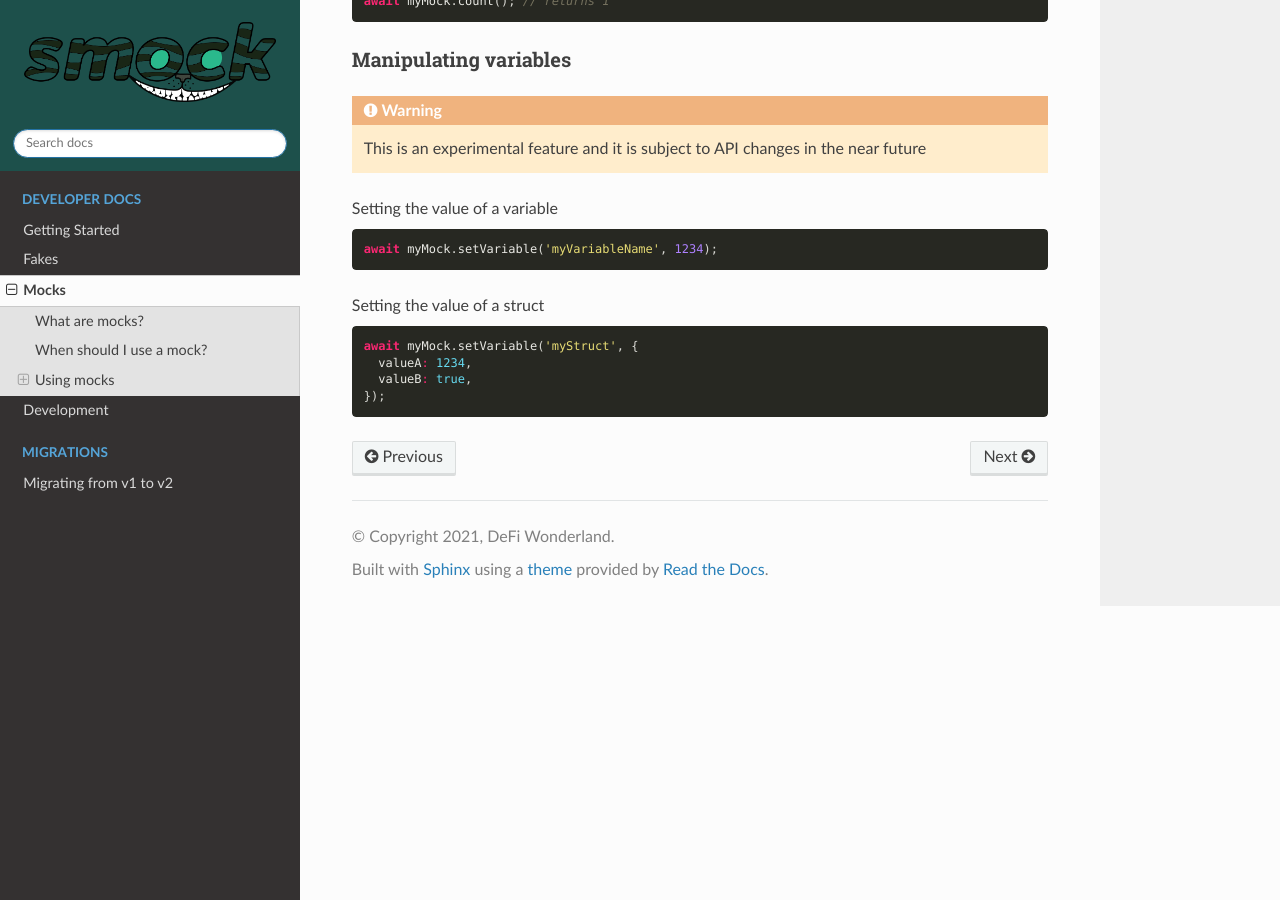
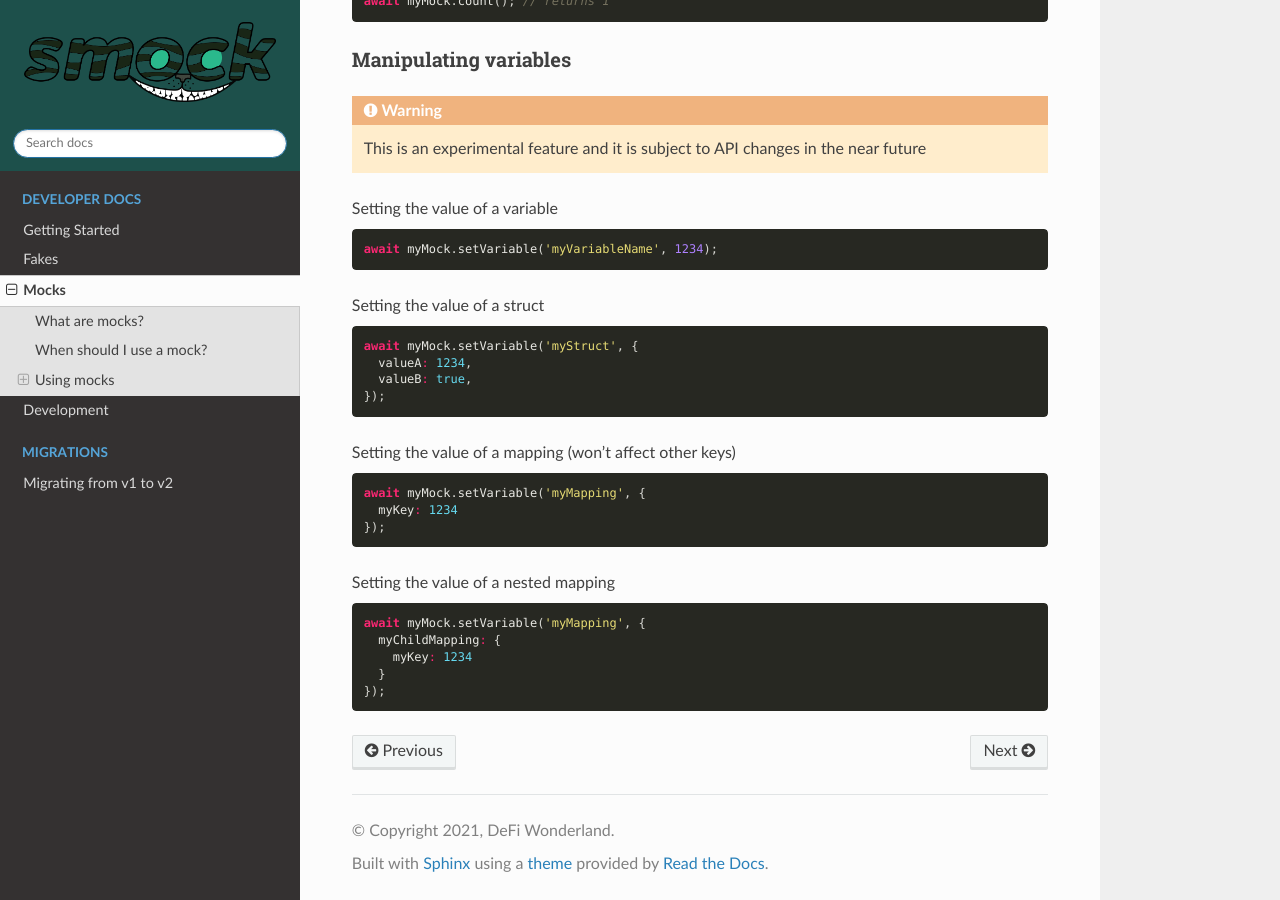
Before and after one commit to defi-wonderland/smock, a Sphinx documentation site: the page built from docs/source/mocks.rst, in a window 1280 px wide and 900 px high, scrolled down 1371 px. Built offline with Sphinx 7.4.7 and the Read the Docs theme 2.0.0, drawn with Linux system fonts in a browser that asks for light colours.

Commit message:
docs: setting the value of a mapping added to mock

```diff
--- a/docs/source/mocks.rst
+++ b/docs/source/mocks.rst
@@ -94,3 +94,25 @@ Setting the value of a struct
     valueA: 1234,
     valueB: true,
   });
+
+
+Setting the value of a mapping (won't affect other keys)
+#######################################################
+
+.. code-block:: typescript
+
+  await myMock.setVariable('myMapping', {
+    myKey: 1234
+  });
+
+
+Setting the value of a nested mapping
+#####################################
+
+.. code-block:: typescript
+
+  await myMock.setVariable('myMapping', {
+    myChildMapping: {
+      myKey: 1234
+    }
+  });
```
